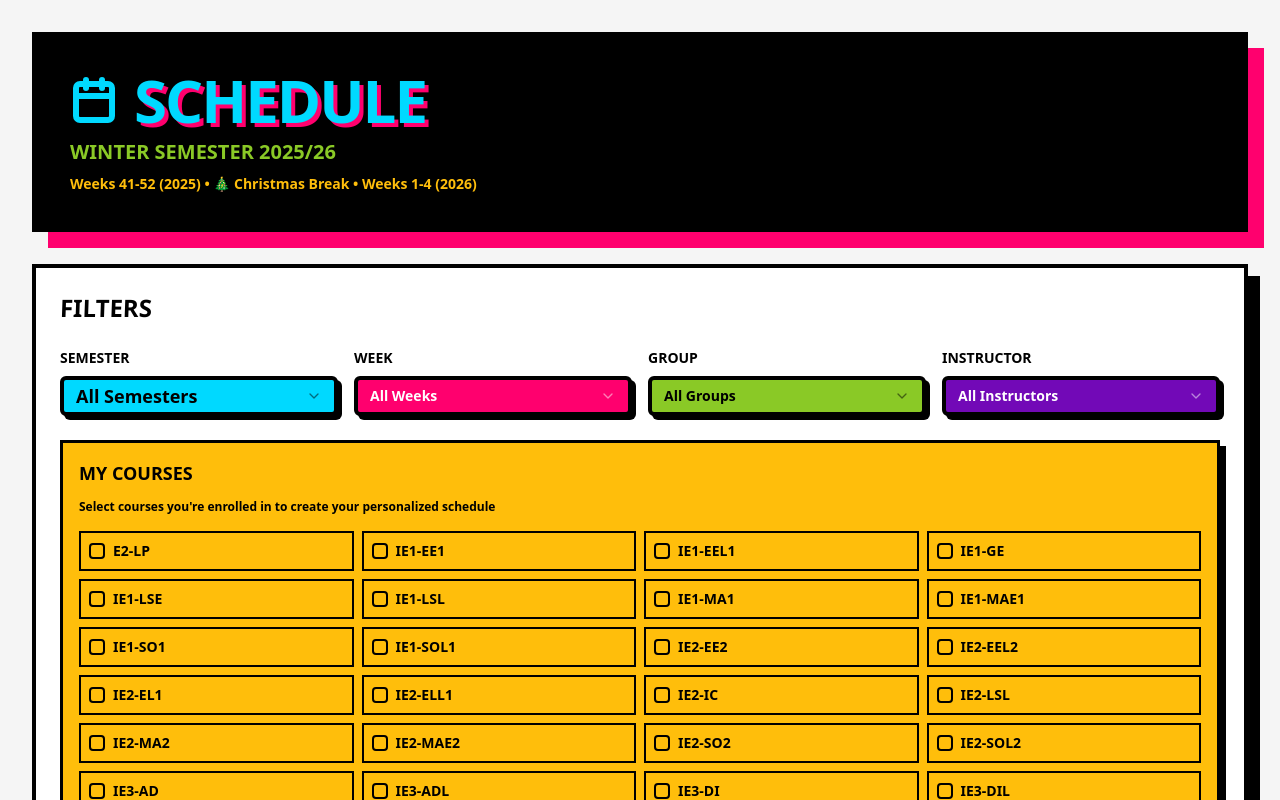
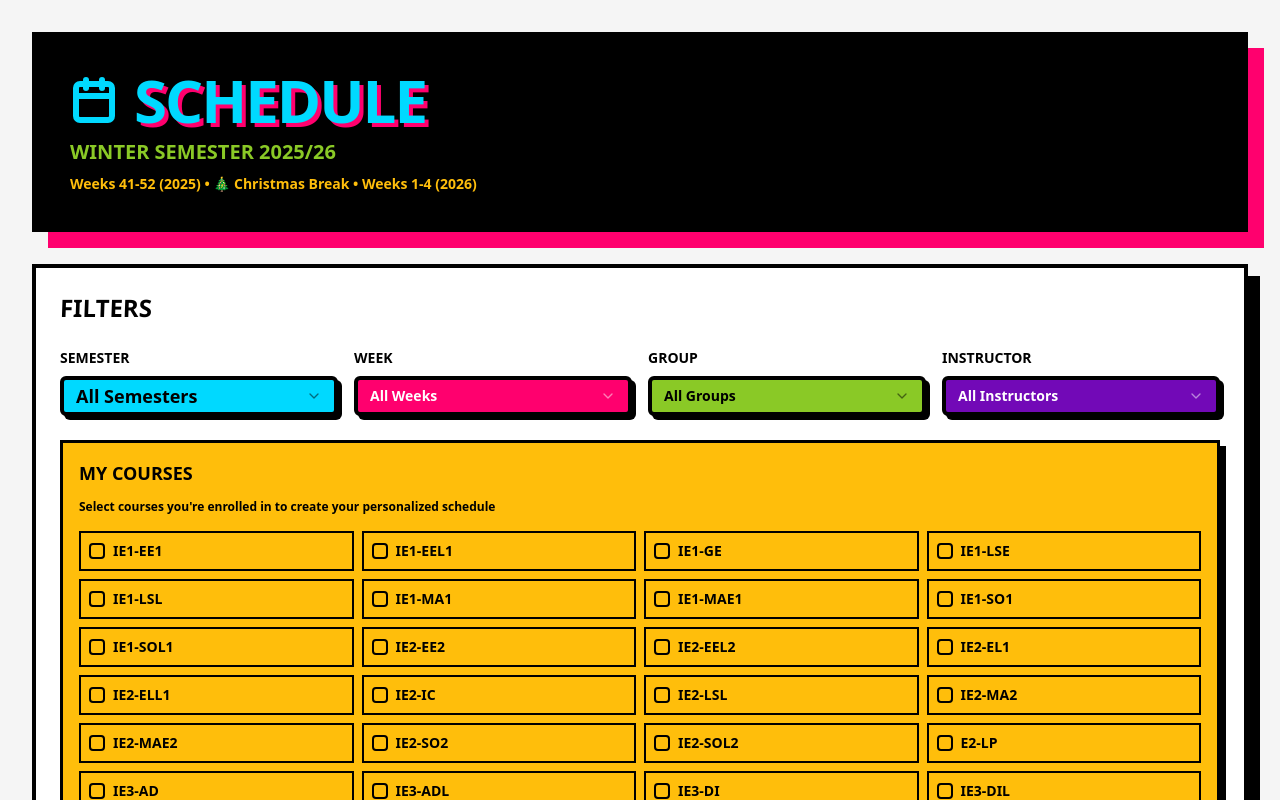
Before and after one commit to Zyrex24/ScheduleHAW, a Next.js app: page / in a window 1280 px wide. Shown: the top 800 px of the page. Built offline with nearby package versions, Linux system fonts and the light colour scheme.

Commit message:
fix: Group E2 courses with IE2 courses in My Courses menu

```diff
--- a/Pages/Schedule.tsx
+++ b/Pages/Schedule.tsx
@@ -61,8 +61,33 @@ export default function Schedule() {
             filter(Boolean)
     )].sort();
 
-    // Get unique base course codes (without group numbers)
-    const allCourses = [...new Set(blocks.map((b) => b.code.split('/')[0]))].sort();
+    // Get unique base course codes (without group numbers) and sort by semester
+    const allCourses = [...new Set(blocks.map((b) => b.code.split('/')[0]))].sort((a, b) => {
+        // Extract semester number from course codes
+        // E2-LP -> 2, IE3-AD -> 3, E7-WP -> 7, etc.
+        const getSemester = (code: string): number => {
+            const match = code.match(/^(?:IE|E)(\d+)/);
+            return match ? parseInt(match[1]) : 999;
+        };
+
+        const semesterA = getSemester(a);
+        const semesterB = getSemester(b);
+
+        // First sort by semester number
+        if (semesterA !== semesterB) {
+            return semesterA - semesterB;
+        }
+
+        // Within same semester, put IE courses before E courses
+        const isIE_A = a.startsWith('IE');
+        const isIE_B = b.startsWith('IE');
+
+        if (isIE_A && !isIE_B) return -1;
+        if (!isIE_A && isIE_B) return 1;
+
+        // Finally, sort alphabetically
+        return a.localeCompare(b);
+    });
 
     return (
         <div className="min-h-screen p-4 md:p-8" style={{ backgroundColor: "#F5F5F5" }}>
```
